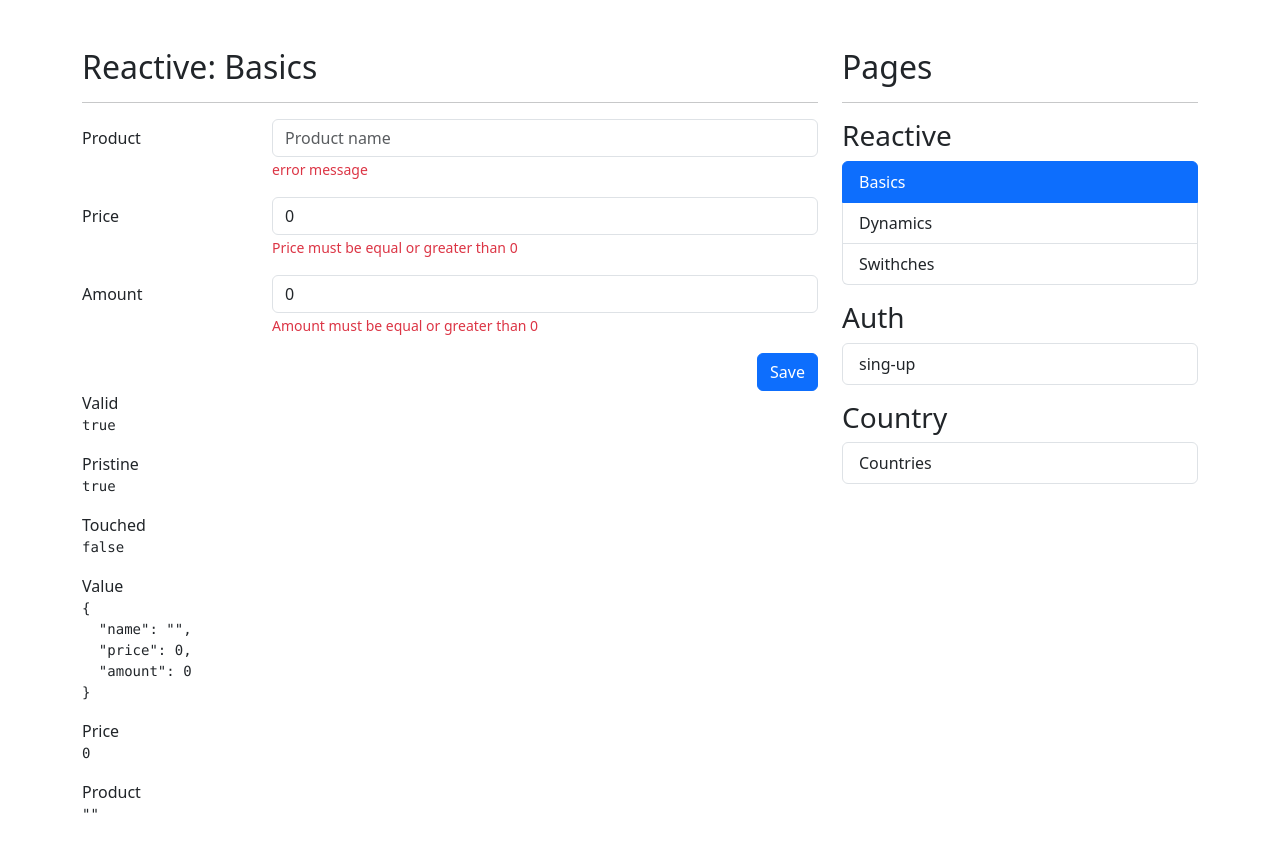
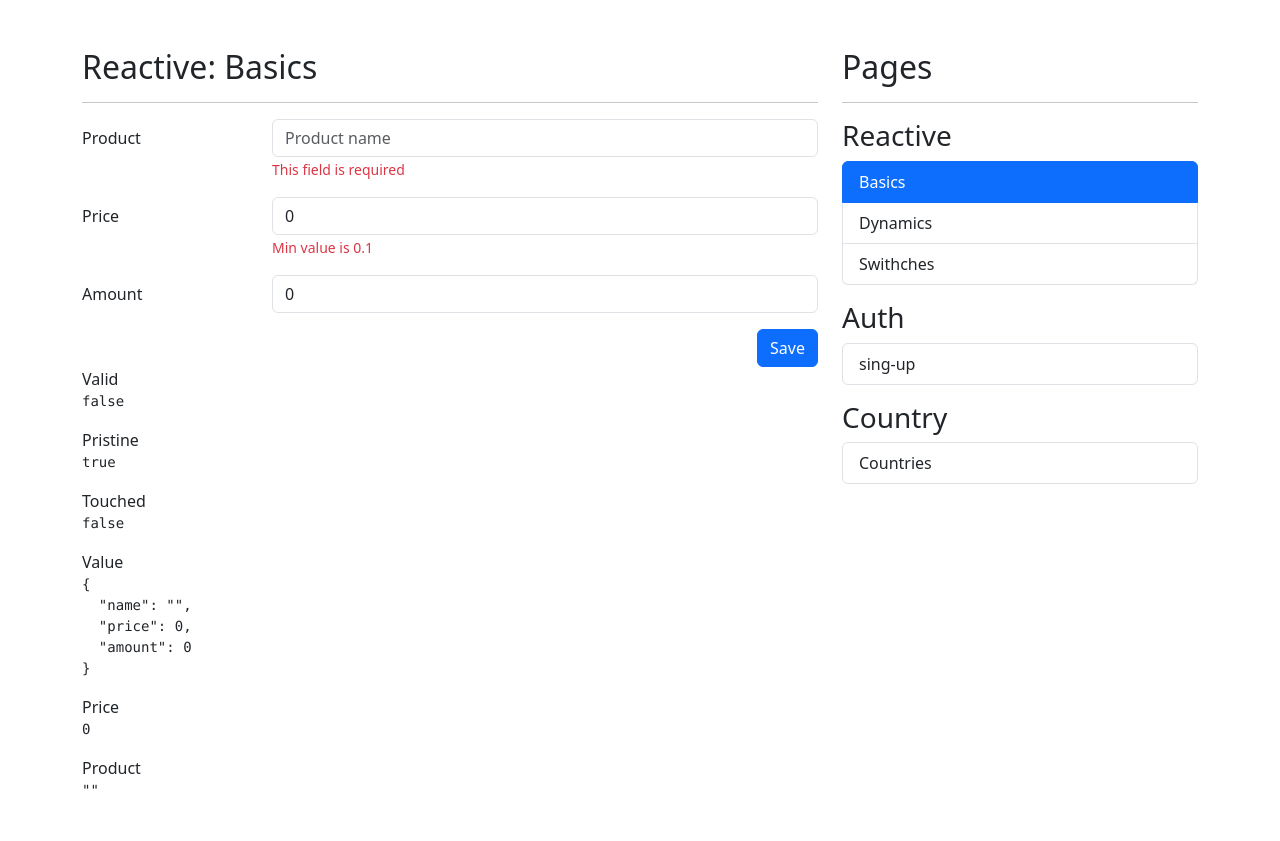
Before and after one commit to billyfeal/reactive-forms-app, an Angular app: page /reactive/basic in a window 1280 px wide. After the commit the page ends 817 px from the top, so only its background shows below. Built offline with nearby package versions, Linux system fonts and the light colour scheme.

Commit message:
Adding validations

```diff
--- a/src/app/reactive/pages/basic-page/basic-page.component.html
+++ b/src/app/reactive/pages/basic-page/basic-page.component.html
@@ -18,11 +18,13 @@
                            class="form-control"
                            placeholder="Product name"
                            formControlName="name">
-
+                    @if (isValidField('name')) {
                         <span class="form-text text-danger">
                         <!-- Debe de ser de 3 letras -->
-                        error message
+                            {{ getFieldError("name") }}
                         </span>
+                    }
+
                 </div>
             </div>
 
@@ -34,9 +36,11 @@
                            class="form-control"
                            placeholder="Product price"
                            formControlName="price">
+                    @if (isValidField("price")) {
                         <span class="form-text text-danger">
-                        Price must be equal or greater than 0
+                            {{ getFieldError("price") }}
                         </span>
+                    }
                 </div>
             </div>
 
@@ -48,10 +52,11 @@
                            class="form-control"
                            placeholder="Product amount"
                            formControlName="amount">
-
+                    @if (isValidField("amount")) {
                         <span class="form-text text-danger">
-                         Amount must be equal or greater than 0
+                            {{ getFieldError("amount") }}
                         </span>
+                    }
                 </div>
             </div>
 
@@ -89,9 +94,9 @@
         <pre>{{ myForm.value | json }}</pre>
 
         <span>Price</span>
-        <pre>{{ myForm.controls.price.value | json }}</pre>
+        <pre>{{ myForm.controls['price'].value | json }}</pre>
 
         <span>Product</span>
-        <pre>{{ myForm.controls.name.value| json }}</pre>
+        <pre>{{ myForm.controls['name'].value| json }}</pre>
     </div>
 </div>
--- a/src/app/reactive/pages/basic-page/basic-page.component.ts
+++ b/src/app/reactive/pages/basic-page/basic-page.component.ts
@@ -1,6 +1,6 @@
 import { JsonPipe } from '@angular/common';
 import { Component, inject } from '@angular/core';
-import { FormBuilder, ReactiveFormsModule } from '@angular/forms';
+import { FormBuilder, FormGroup, ReactiveFormsModule, Validators } from '@angular/forms';
 import { ArgumentOutOfRangeError } from 'rxjs';
 
 @Component({
@@ -12,10 +12,10 @@ export class BasicPageComponent {
 
   private fb = inject(FormBuilder);
 
-  myForm = this.fb.group({
-    name: [''],
-    price: [0],
-    amount: [0]
+  myForm: FormGroup = this.fb.group({
+    name: ['', [Validators.required, Validators.minLength(3)]],
+    price: [0, [Validators.required, Validators.min(0.1)]],
+    amount: [0, [Validators.required, Validators.min(0)]]
   });
 
   // myForm = new FormGroup({
@@ -24,4 +24,27 @@ export class BasicPageComponent {
   //   amount: new FormControl(0)
   // });
 
+  isValidField(fieldName: string): boolean | null {
+    return !! this.myForm.controls[fieldName].errors;
+  }
+
+  getFieldError(fieldName: string): string | null {
+    if (!this.myForm.controls[fieldName]) return null;
+
+    const errors = this.myForm.controls[fieldName].errors ?? {};
+    for (const key of Object.keys(errors)) {
+      switch (key) {
+        case 'required':
+          return 'This field is required';
+        case 'minlength':
+          return `Min ${errors['minlength'].requiredLength} characters`;
+        case 'min':
+          return `Min value is ${errors['min'].min}`;
+      }
+    }
+
+    return null;
+  }
+
+
  }
```
Lines whose indentation alone changed are shown as unchanged.
